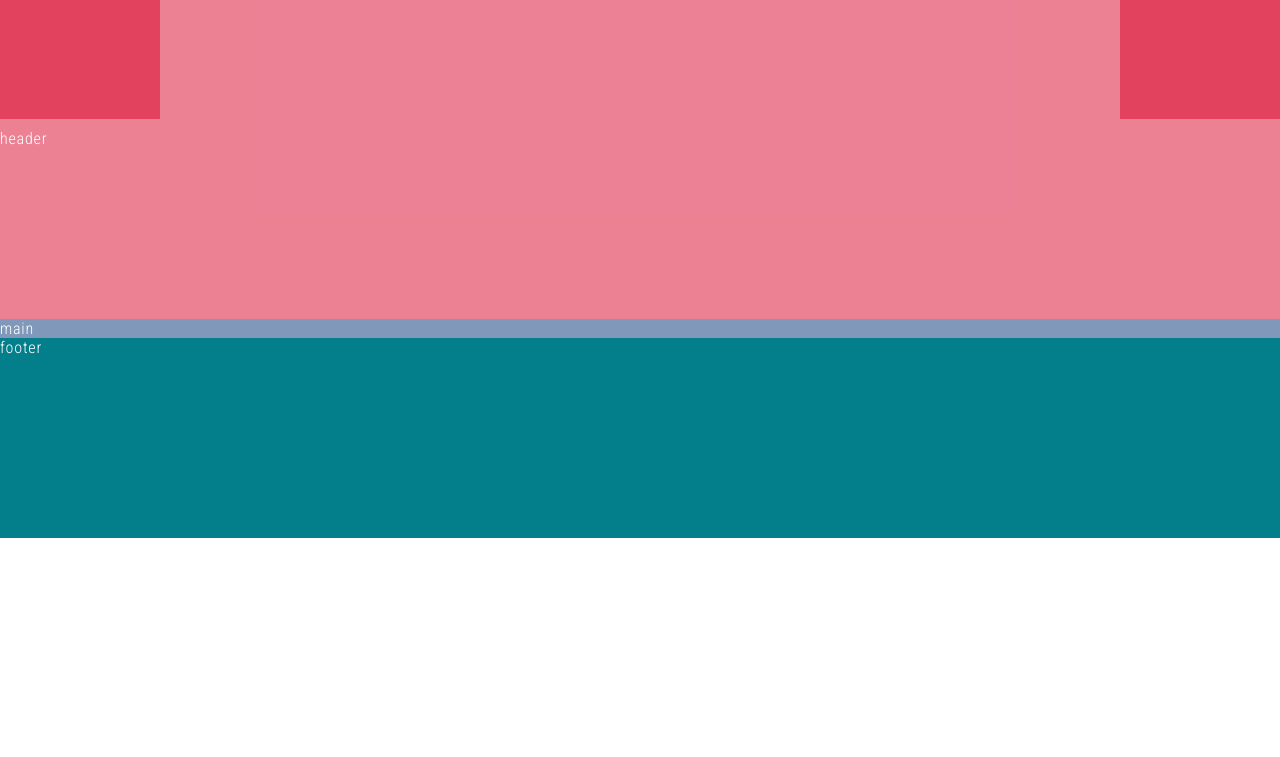
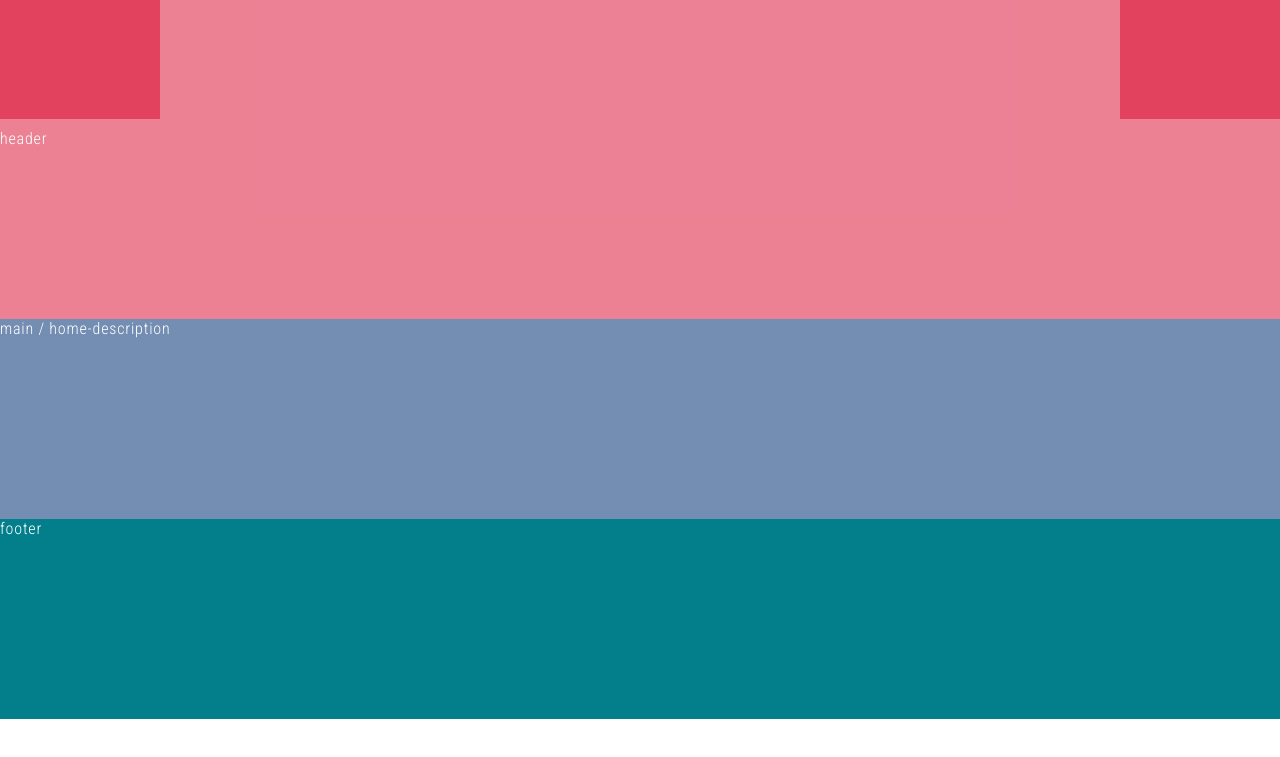
Before and after one commit to kobayashiwa/es6-study-4-4-12, a plain HTML site: page index.html in a window 1280 px wide. Shown: the part 41-798 px from the top of the page. Drawn offline with Linux system fonts and the light colour scheme.

Commit message:
“home-descriptionを追加”

```diff
--- a/css/style.css
+++ b/css/style.css
@@ -88,6 +88,11 @@ main {
 	width: 100%;
 	background: hsl(214, 97%, 23%, 0.5);
 }
+.home-description {
+	width: 100%;
+	height: 200px;
+	background: hsl(214, 97%, 23%, 0.1);
+}
 
 /** footer **/
 footer {
--- a/index.html
+++ b/index.html
@@ -19,7 +19,9 @@
             <nav>nav</nav>
         </header>
 
-        <main>main</main>
+        <main>
+            <section class="home-description">main / home-description</section>
+        </main>
 
         <footer>footer</footer>
 
```
